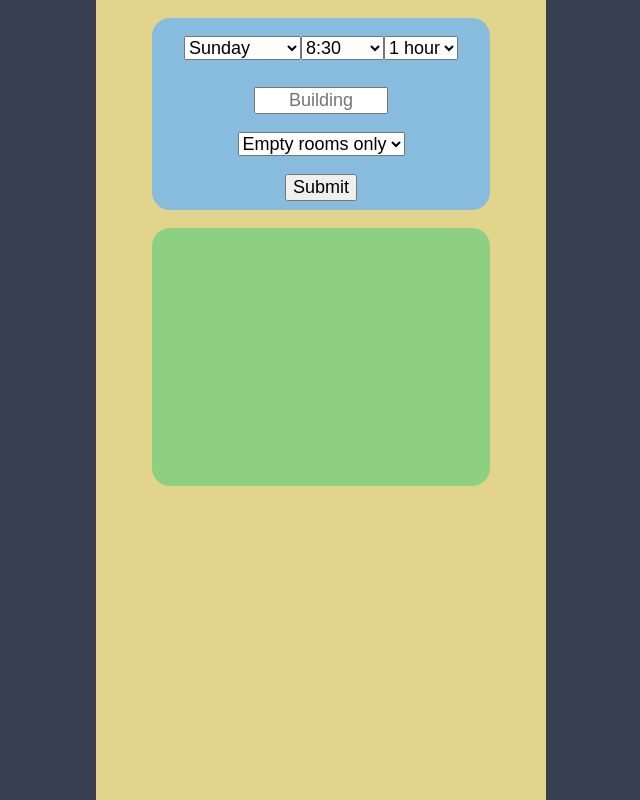
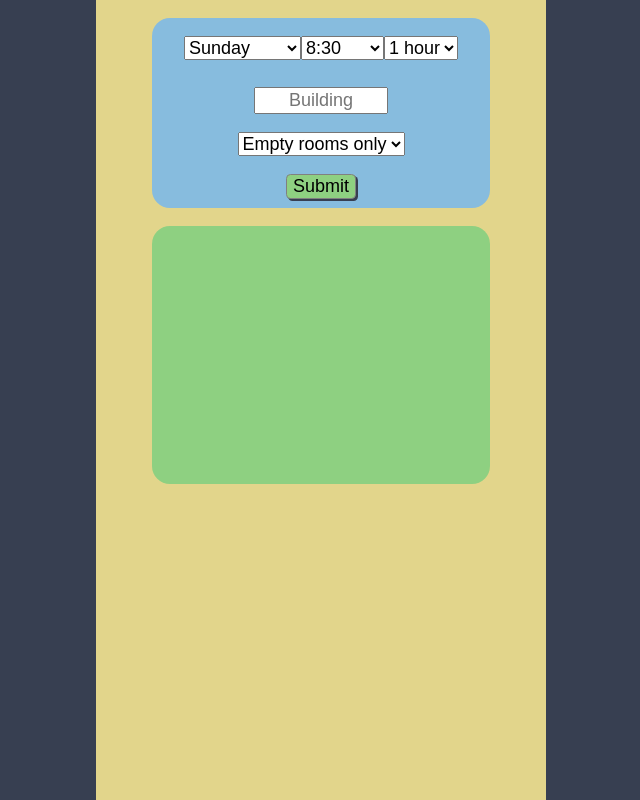
Before and after one commit to prinsij/MakeCamp, a plain HTML site: page index.html in a window 1280 px wide. Shown: the whole page, without its empty margins (319-959 px from the left). Drawn offline with Linux system fonts and the light colour scheme.

Commit message:
restyle button

```diff
--- a/index.css
+++ b/index.css
@@ -68,6 +68,13 @@ input, select, button {
     margin: 0.5em;
 }
 
+#submit-data {
+    background: #8ED081;
+    border-radius: .25em;
+    border: 1px solid grey;
+    box-shadow: 2px 2px #373F51;
+}
+
 input[type=checkbox] {
     transform: scale(1.5);
 }
```
